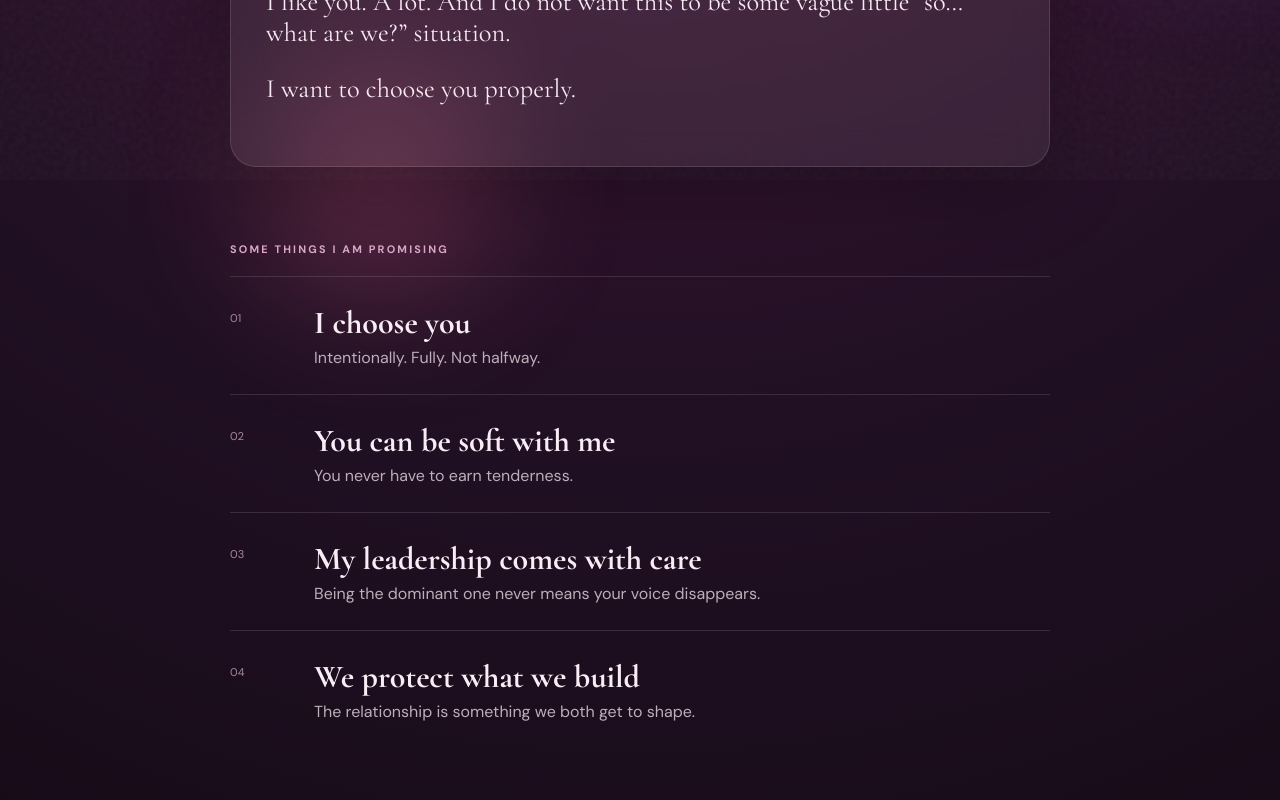
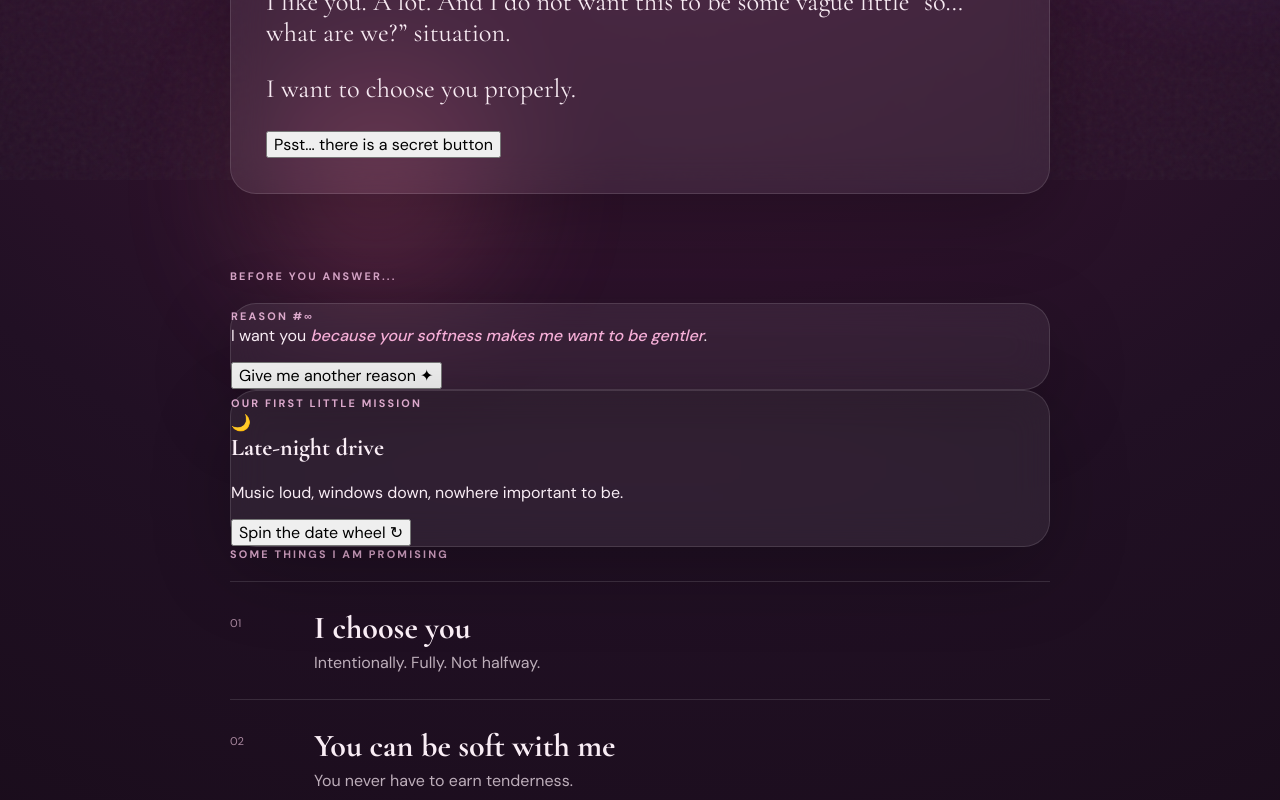
Before and after one commit to issakinqdee-cmd/girlfriend-proposal, a React (Vite) app: page / in a window 1280 px wide. Shown: the part 620-1420 px from the top of the page. Built offline with nearby package versions, Linux system fonts and the light colour scheme.

Commit message:
Make proposal experience more playful

```diff
--- a/src/main.jsx
+++ b/src/main.jsx
@@ -22,16 +22,43 @@
   "We will keep communicating, laughing, flirting and choosing each other."
 ];
 
+const reasons = [
+  "because your softness makes me want to be gentler",
+  "because making you laugh is ridiculously satisfying",
+  "because I like the way you make ordinary moments feel less ordinary",
+  "because I want the boring Tuesdays and the crazy stories too",
+  "because I would rather build something real than keep wondering what if",
+  "because, annoyingly, you have become one of my favourite people"
+];
+
+const dateIdeas = [
+  ["🌙", "Late-night drive", "Music loud, windows down, nowhere important to be."],
+  ["🍕", "Food + movie", "You choose the food. I pretend I am not stealing yours."],
+  ["🎮", "Stay-in chaos", "Games, snacks, teasing and absolutely no productivity."],
+  ["🌅", "Sunset mission", "Find a pretty place and make a memory out of it."]
+];
+
+function Confetti() {
+  return <div className="confetti" aria-hidden="true">{Array.from({length: 28}, (_, i) => <i key={i} style={{"--i": i}} />)}</div>;
+}
+
 function App() {
   const [accepted, setAccepted] = useState(false);
   const [saving, setSaving] = useState(false);
   const [copied, setCopied] = useState(false);
   const [time, setTime] = useState(0);
+  const [reason, setReason] = useState(reasons[0]);
+  const [dateIndex, setDateIndex] = useState(0);
+  const [opened, setOpened] = useState(false);
+  const [showSecret, setShowSecret] = useState(false);
 
   useEffect(() => {
     const id = setInterval(() => setTime((v) => v + 1), 1200);
     return () => clearInterval(id);
   }, []);
+
+  const nextReason = () => setReason(reasons[Math.floor(Math.random() * reasons.length)]);
+  const nextDate = () => setDateIndex((v) => (v + 1) % dateIdeas.length);
 
   const sayYes = async () => {
     setSaving(true);
@@ -60,10 +87,7 @@
 
   return (
     <main className="page">
-      <div className="orb orb-a" />
-      <div className="orb orb-b" />
-      <div className="orb orb-c" />
-
+      <div className="orb orb-a" /><div className="orb orb-b" /><div className="orb orb-c" />
       {!accepted ? (
         <section className="shell">
           <div className="eyebrow">A tiny website with a very serious question</div>
@@ -75,25 +99,55 @@
             <span className="tiny">THE SHORT VERSION</span>
             <p>I like you. A lot. And I do not want this to be some vague little “so… what are we?” situation.</p>
             <p>I want to choose you properly.</p>
+            <button className="text-button" onClick={() => setShowSecret(!showSecret)}>{showSecret ? "Okay okay, hide it 🙈" : "Psst... there is a secret button"}</button>
+            {showSecret && <div className="secret-note">Congratulations. You found absolutely nothing useful. Except proof that I know you are curious. ♡</div>}
+          </section>
+
+          <section className="fun-zone">
+            <div className="section-label">BEFORE YOU ANSWER...</div>
+            <div className="fun-grid">
+              <article className="card fun-card">
+                <span className="tiny">REASON #∞</span>
+                <p className="big-reason">I want you <em>{reason}</em>.</p>
+                <button className="mini-button" onClick={nextReason}>Give me another reason ✦</button>
+              </article>
+              <article className="card fun-card date-card">
+                <span className="tiny">OUR FIRST LITTLE MISSION</span>
+                <div className="date-icon">{dateIdeas[dateIndex][0]}</div>
+                <h2>{dateIdeas[dateIndex][1]}</h2>
+                <p>{dateIdeas[dateIndex][2]}</p>
+                <button className="mini-button" onClick={nextDate}>Spin the date wheel ↻</button>
+              </article>
+            </div>
           </section>
 
           <section className="commitments">
             <div className="section-label">Some things I am promising</div>
             {commitments.map(([title, body], i) => (
               <article className="commitment" key={title} style={{ animationDelay: `${i * 90}ms` }}>
-                <span>0{i + 1}</span>
-                <div><h2>{title}</h2><p>{body}</p></div>
+                <span>0{i + 1}</span><div><h2>{title}</h2><p>{body}</p></div>
               </article>
             ))}
+          </section>
+
+          <section className="card letter">
+            <button className="letter-top" onClick={() => setOpened(!opened)} aria-expanded={opened}>
+              <span>💌</span><div><b>{opened ? "THE LETTER IS OPEN" : "YOU HAVE MAIL"}</b><small>{opened ? "Okay, you can read it now." : "Tap to open the suspiciously romantic envelope."}</small></div><strong>{opened ? "×" : "OPEN"}</strong>
+            </button>
+            {opened && <div className="letter-body">
+              <p>Hey you.</p>
+              <p>I could have made this simple. I could have just asked. But you deserve a little theatre sometimes.</p>
+              <p>So here I am, putting my feelings on a whole website like a completely normal person.</p>
+              <p>Whatever happens next, I want it to be honest, mutual and ours.</p>
+              <p className="signature">Theo ♡</p>
+            </div>}
           </section>
 
           <section className="pact card">
             <div className="stamp">OFFICIAL(ISH)</div>
             <span className="tiny">THE BOYFRIEND PACT</span>
             <h2>Terms & conditions<br /><em>of being mine to love.</em></h2>
-            <div className="terms">
-              {pact.map((item, i) => <p key={i}><b>{i + 1}.</b>{item}</p>)}
-            </div>
+            <div className="terms">{pact.map((item, i) => <p key={i}><b>{i + 1}.</b>{item}</p>)}</div>
             <p className="fine">Fine print: this pact is powered by communication, consent, affection, ridiculous laughter and the mutual decision to keep showing up.</p>
           </section>
 
@@ -101,29 +155,28 @@
             <div className="spark">✦</div>
             <p>Okay. Enough legal nonsense.</p>
             <h2>Will you be<br /><em>my girlfriend?</em></h2>
-            <div className="actions">
-              <button className="yes" onClick={sayYes} disabled={saving}>{saving ? "Saving our moment..." : "YES. ♡"}</button>
-            </div>
+            <div className="actions"><button className="yes" onClick={sayYes} disabled={saving}>{saving ? "Saving our moment..." : "YES. ♡"}</button></div>
             <p className="micro">No pressure. Your answer should be yours.</p>
           </section>
-
           <footer>made with entirely too much affection · {time % 2 ? "♡" : "✦"}</footer>
         </section>
       ) : (
+        <>
+          <Confetti />
           <section className="shell success-shell">
             <div className="success-heart">♥</div>
             <div className="eyebrow">IT'S OFFICIAL</div>
             <h1>My girlfriend.<br /><em>That sounds nice.</em></h1>
             <p className="lead">Now we do one tiny bit of setup so Genesis knows where to find you and who you chose.</p>
-
+            <div className="celebrate-card card"><span>BREAKING NEWS</span><h2>Girl says yes. Local boy becomes unbearable.</h2><p>Sources close to the situation confirm he is already smiling at his screen.</p></div>
             <section className="steps">
               <article className="step card"><span>01</span><div><h2>Turn on location sharing</h2><p>Open Genesis and allow location access when your phone asks. That lets the app use your location for the features we built together.</p></div></article>
               <article className="step card"><span>02</span><div><h2>Add his Firebase UID</h2><p>In your Genesis profile, paste this into the Partner Firebase UID field.</p><div className="uid"><code>{MY_UID}</code><button onClick={copyUid}>{copied ? "COPIED ✓" : "COPY"}</button></div></div></article>
             </section>
-
             <a className="enter" href={GENESIS_URL}>ENTER GENESIS <span>→</span></a>
             <p className="micro">Go on. Your boyfriend is waiting. ♡</p>
           </section>
+        </>
       )}
     </main>
   );
```
Lines whose indentation alone changed are shown as unchanged.
